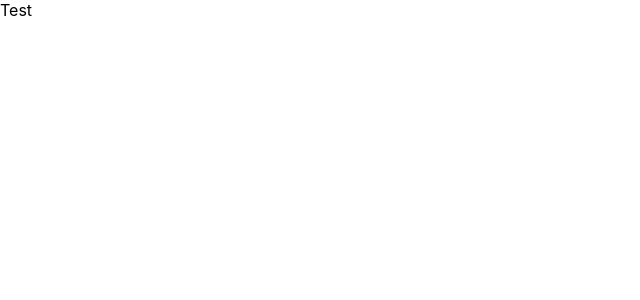
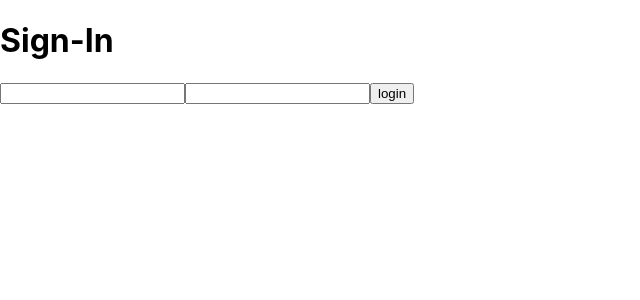
Before and after one commit to DannyRabinkov/hours_tracker, a React (Create React App) app in the folder webapp/: page / in a window 1280 px wide. Shown: the top 300 px of the page, without its empty margins (0-640 px from the left). Built offline with nearby package versions, Linux system fonts and the light colour scheme.

Commit message:
sign-in form validation

```diff
--- a/webapp/package.json
+++ b/webapp/package.json
@@ -6,7 +6,9 @@
     "@testing-library/jest-dom": "^5.15.1",
     "@testing-library/react": "^11.2.7",
     "@testing-library/user-event": "^12.8.3",
+    "bootstrap": "^5.1.3",
     "react": "^17.0.2",
+    "react-bootstrap": "^2.0.2",
     "react-dom": "^17.0.2",
     "react-scripts": "4.0.3",
     "web-vitals": "^1.1.2"
--- a/webapp/src/App.js
+++ b/webapp/src/App.js
@@ -1,5 +1,11 @@
+import { SignIn } from "./pages/SignIn";
+
 function App() {
-  return <div className="App">Test</div>;
+  return (
+    <div>
+      <SignIn />
+    </div>
+  );
 }
 
 export default App;
--- /dev/null
+++ b/webapp/src/helpers/userHelper.js
@@ -0,0 +1,18 @@
+export function validateSignIn() {
+  let phone = document.getElementById("user-phone").value;
+  let pass = document.getElementById("user-pass").value;
+
+  let phoneRegex = /^0(?:[234689]|5[0-689]|7[246789])(?![01])(\d{7})$/gm;
+
+  let isPhoneValid = phoneRegex.test(phone);
+  if (isPhoneValid) {
+    //phone is valid
+    //pass is present
+    //send to node to validateUser(phone,pass)
+  } else {
+    return {
+      success: false,
+      error: "phone not valid",
+    };
+  }
+}
--- /dev/null
+++ b/webapp/src/pages/SignIn.jsx
@@ -0,0 +1,26 @@
+import React from "react";
+import { validateSignIn } from "../helpers/userHelper.js";
+
+export function SignIn() {
+  return (
+    <div>
+      <h1>Sign-In</h1>
+      <form
+        onSubmit={(e) => {
+          e.preventDefault();
+          validateSignIn();
+        }}
+      >
+        <input type="text" maxLength="10" id="user-phone" required />
+        <input
+          type="password"
+          minLength="4"
+          maxLength="50"
+          id="user-pass"
+          required
+        />
+        <input type="submit" value="login" />
+      </form>
+    </div>
+  );
+}
```
Also changed, not shown: 1 other file (tests, documents, lock files or other folders).
